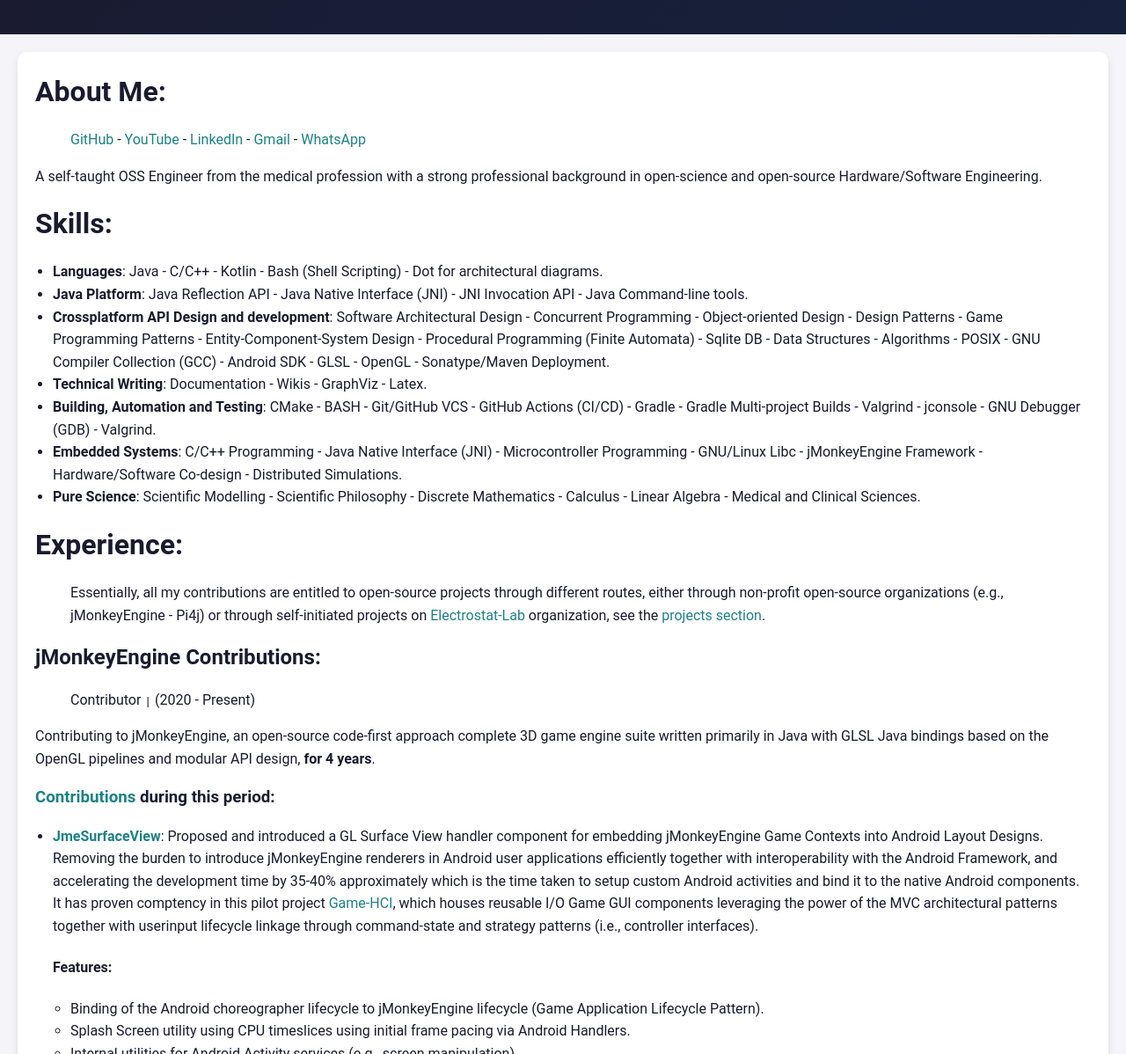
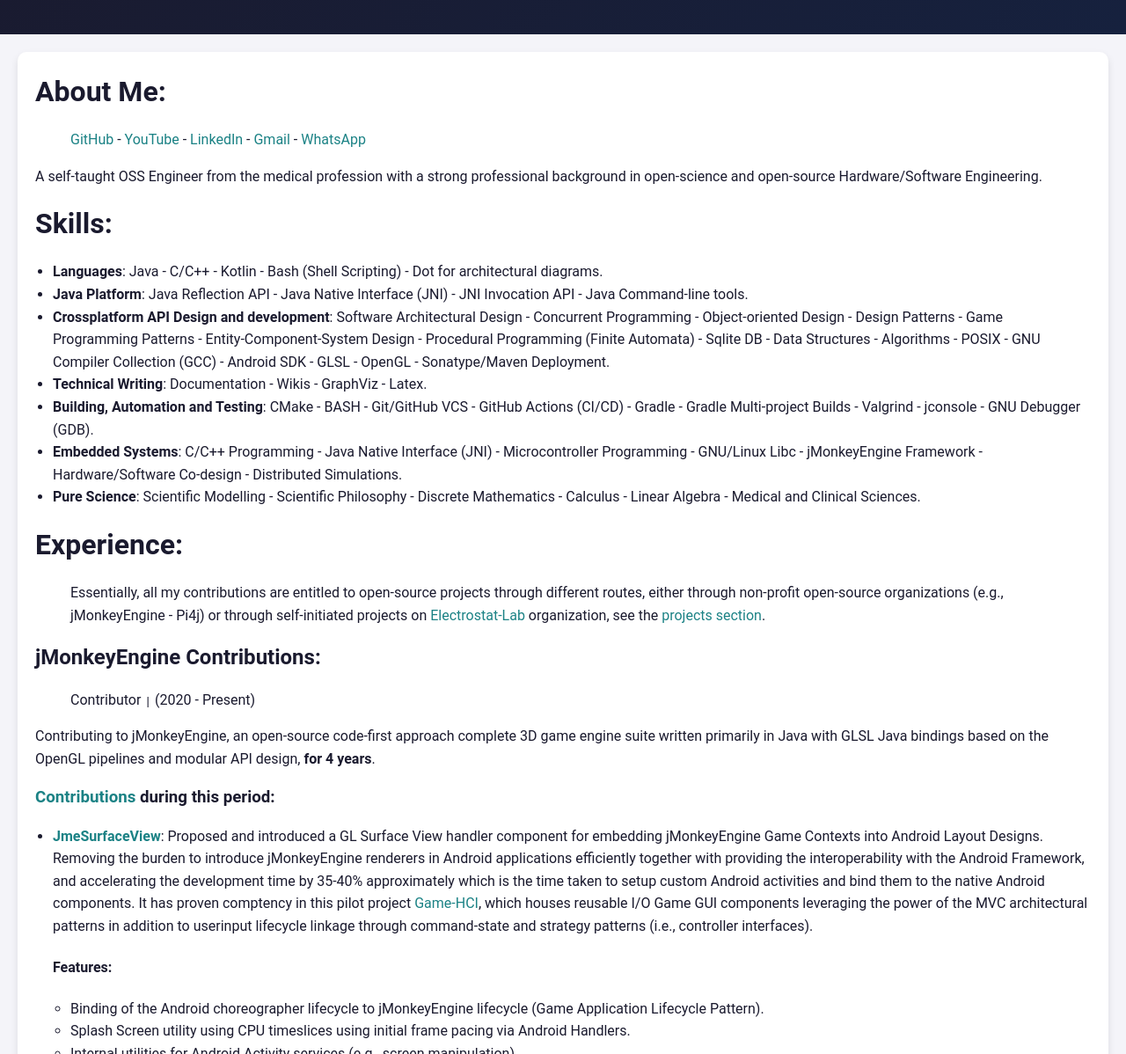
Before and after one commit to pavly-gerges/pavly-gerges, a Jekyll site: the page built from resume/index.md, in a window 1280 px wide and 1400 px high, cut to the strip 202-1400 px from the top of the window. Shown: the whole strip at 88% size. Built offline with Jekyll 4.4.1, drawn with Linux system fonts in a browser that asks for light colours; our own code applies the rules of GitHub Pages for plain Markdown files; some of the changed text lies outside the part shown.

Commit message:
Update index.md: fixed grammatical errors

```diff
--- a/resume/index.md
+++ b/resume/index.md
@@ -8,7 +8,7 @@
 - **Java Platform**: Java Reflection API - Java Native Interface (JNI) - JNI Invocation API - Java Command-line tools.
 - **Crossplatform API Design and development**: Software Architectural Design - Concurrent Programming - Object-oriented Design - Design Patterns - Game Programming Patterns - Entity-Component-System Design - Procedural Programming (Finite Automata) - Sqlite DB - Data Structures - Algorithms - POSIX - GNU Compiler Collection (GCC) - Android SDK - GLSL - OpenGL - Sonatype/Maven Deployment.
 - **Technical Writing**: Documentation - Wikis - GraphViz - Latex.
-- **Building, Automation and Testing**: CMake - BASH - Git/GitHub VCS - GitHub Actions (CI/CD) - Gradle - Gradle Multi-project Builds - Valgrind - jconsole - GNU Debugger (GDB) - Valgrind.
+- **Building, Automation and Testing**: CMake - BASH - Git/GitHub VCS - GitHub Actions (CI/CD) - Gradle - Gradle Multi-project Builds - Valgrind - jconsole - GNU Debugger (GDB).
 - **Embedded Systems**: C/C++ Programming - Java Native Interface (JNI) - Microcontroller Programming - GNU/Linux Libc - jMonkeyEngine Framework - Hardware/Software Co-design - Distributed Simulations.
 - **Pure Science**: Scientific Modelling - Scientific Philosophy - Discrete Mathematics - Calculus - Linear Algebra - Medical and Clinical Sciences.
 
@@ -21,7 +21,7 @@
 Contributing to jMonkeyEngine, an open-source code-first approach complete 3D game engine suite written primarily in Java with GLSL Java bindings based on the OpenGL pipelines and modular API design, **for 4 years**.
 
 ### [Contributions](https://github.com/jMonkeyEngine/jmonkeyengine/commits?author=pavly-gerges) during this period:
-- **[JmeSurfaceView](https://github.com/jMonkeyEngine/jmonkeyengine/tree/master/jme3-android/src/main/java/com/jme3/view/surfaceview)**: Proposed and introduced a GL Surface View handler component for embedding jMonkeyEngine Game Contexts into Android Layout Designs. Removing the burden to introduce jMonkeyEngine renderers in Android user applications efficiently together with interoperability with the Android Framework, and accelerating the development time by 35-40% approximately which is the time taken to setup custom Android activities and bind it to the native Android components. It has proven comptency in this pilot project [Game-HCI](https://github.com/Electrostat-Lab/Game-HCI), which houses reusable I/O Game GUI components leveraging the power of the MVC architectural patterns together with userinput lifecycle linkage through command-state and strategy patterns (i.e., controller interfaces).
+- **[JmeSurfaceView](https://github.com/jMonkeyEngine/jmonkeyengine/tree/master/jme3-android/src/main/java/com/jme3/view/surfaceview)**: Proposed and introduced a GL Surface View handler component for embedding jMonkeyEngine Game Contexts into Android Layout Designs. Removing the burden to introduce jMonkeyEngine renderers in Android applications efficiently together with providing the interoperability with the Android Framework, and accelerating the development time by 35-40% approximately which is the time taken to setup custom Android activities and bind them to the native Android components. It has proven comptency in this pilot project [Game-HCI](https://github.com/Electrostat-Lab/Game-HCI), which houses reusable I/O Game GUI components leveraging the power of the MVC architectural patterns in addition to userinput lifecycle linkage through command-state and strategy patterns (i.e., controller interfaces).
   #### Features:
   * Binding of the Android choreographer lifecycle to jMonkeyEngine lifecycle (Game Application Lifecycle Pattern).
   * Splash Screen utility using CPU timeslices using initial frame pacing via Android Handlers.
```
Also changed, not shown: other parts of resume/index.md (+1 -1 lines).
